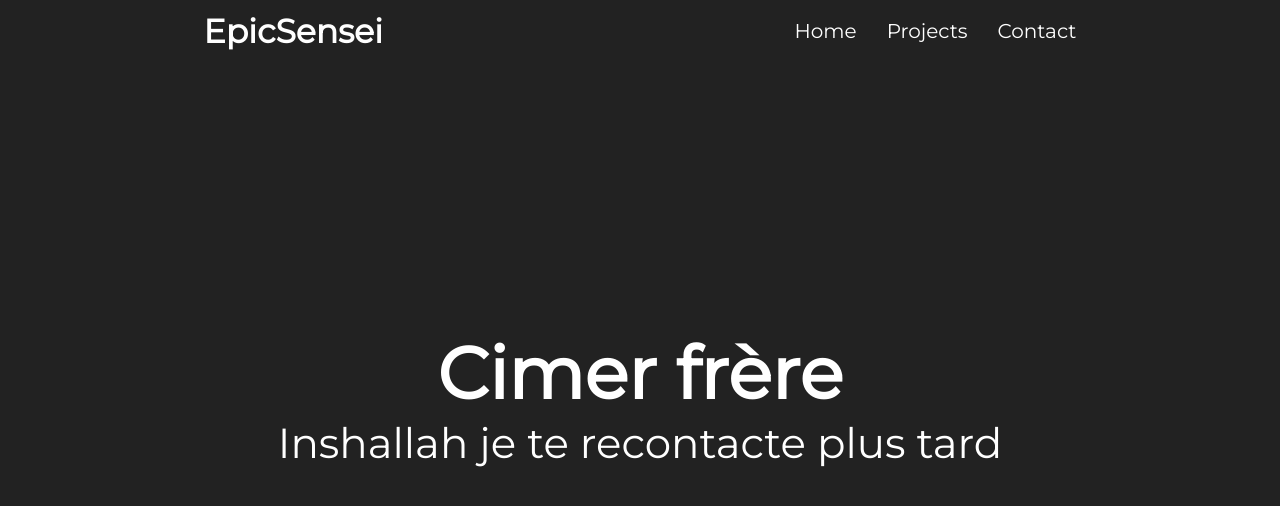
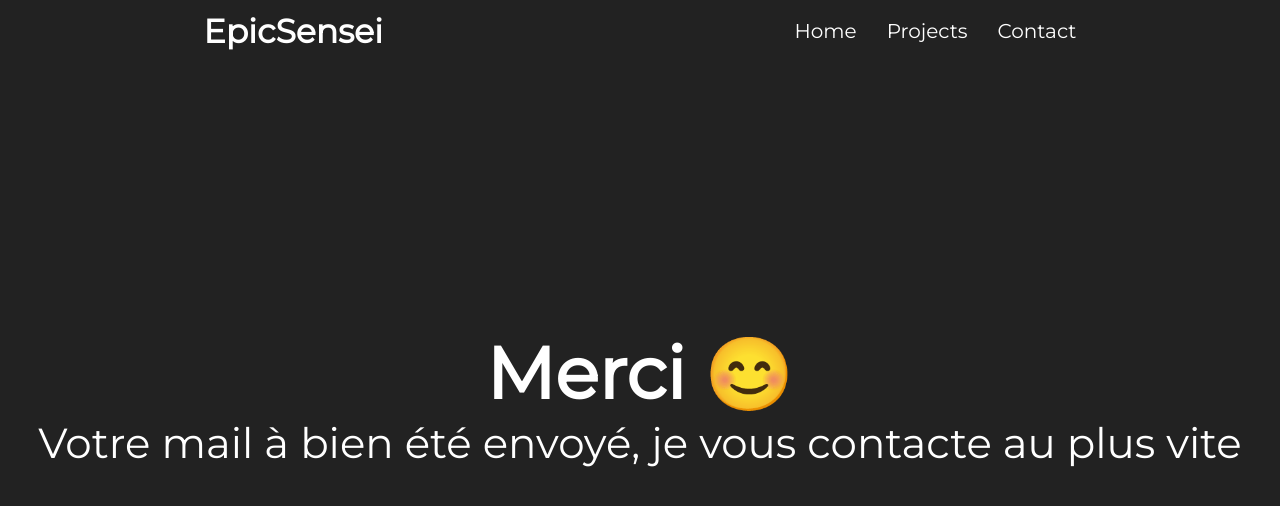
Before and after one commit to EpicSenseii/epicsenseisite, a plain HTML site: page thankyou.html in a window 1280 px wide. Shown: the part 67-573 px from the top of the page. Drawn offline with Linux system fonts and the light colour scheme.

Commit message:
Update thankyou.html

```diff
--- a/thankyou.html
+++ b/thankyou.html
@@ -27,8 +27,8 @@
 
     <section class="page1">
 
-        <h1 id="h1ID">Cimer frère</h1>
-        <p id="pID">Inshallah je te recontacte plus tard</p>
+        <h1 id="h1ID">Merci 😊</h1>
+        <p id="pID">Votre mail à bien été envoyé, je vous contacte au plus vite</p>
         <style>#h1ID{
             font-size: 72px;
             color: white;
```
